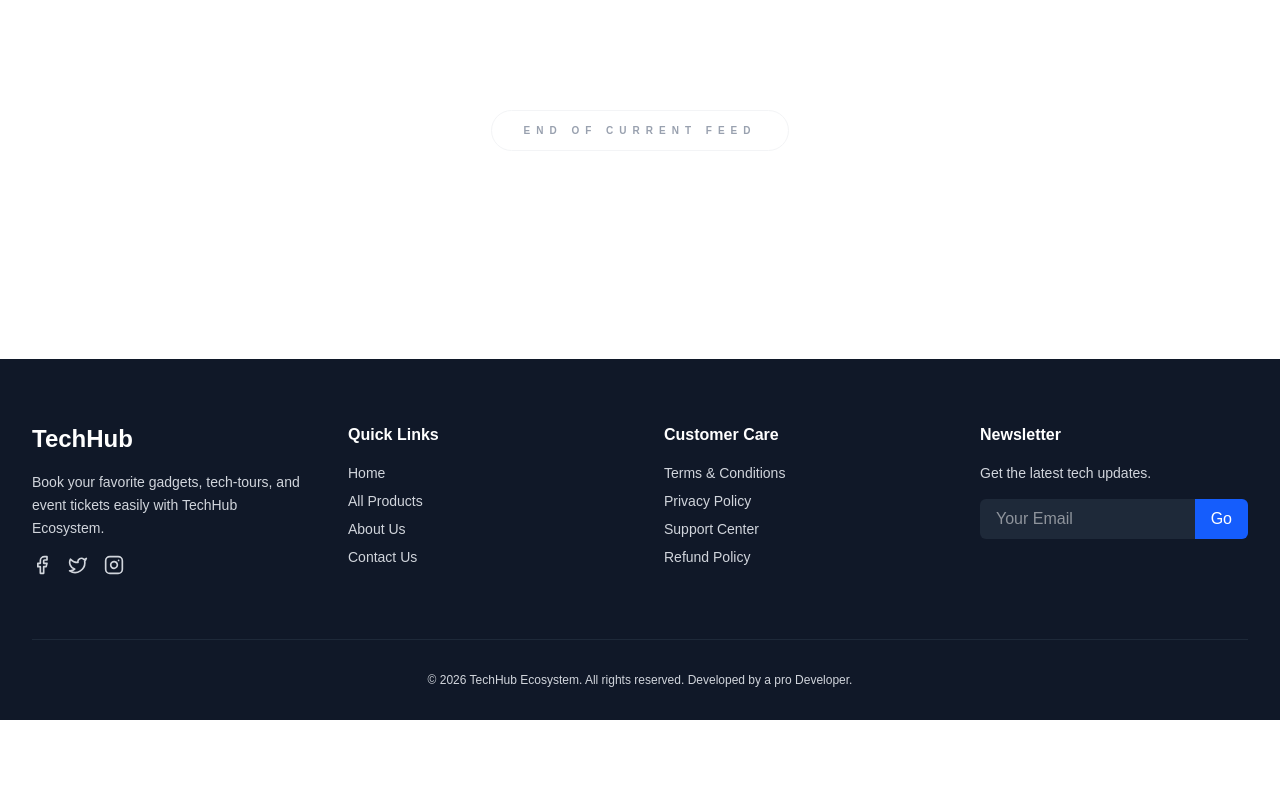
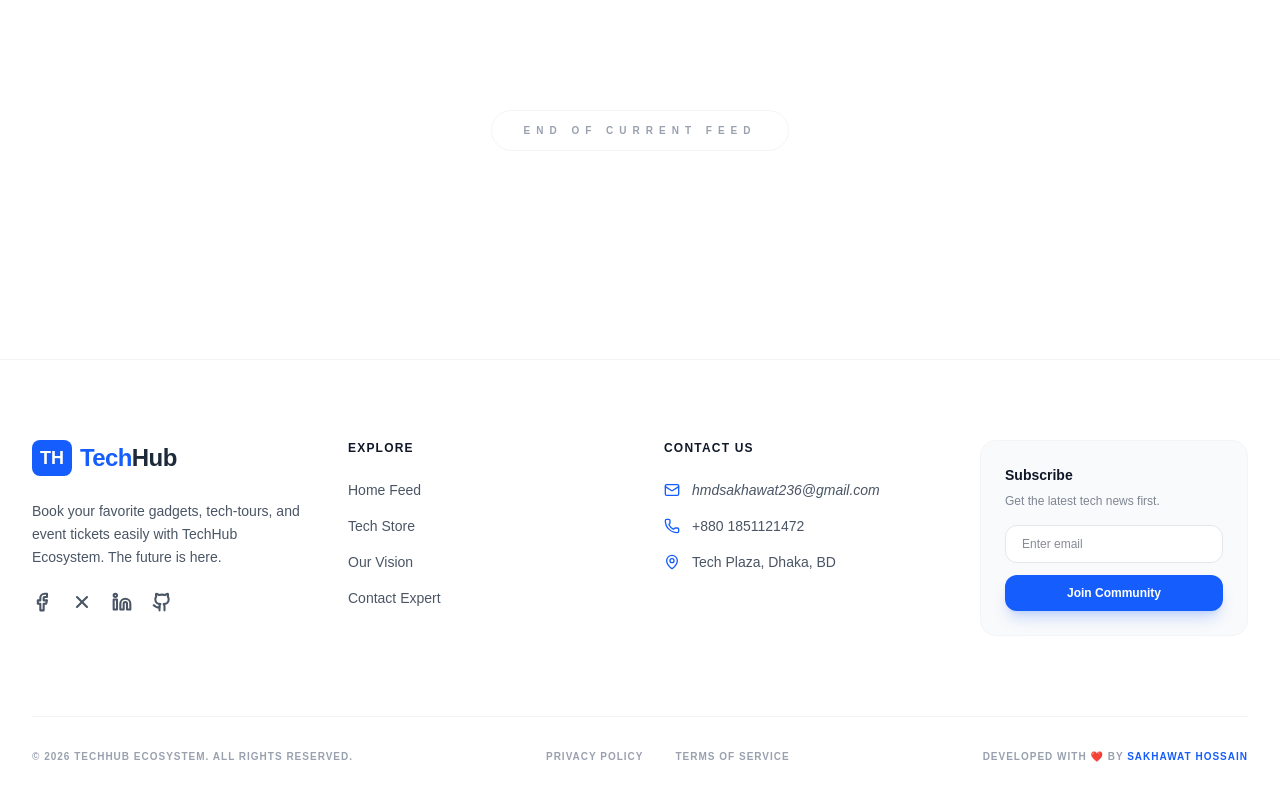
Before and after one commit to sakhawat236hossain/TechHub-Ecosystem, a Next.js app: page /blogs in a window 1280 px wide. Shown: the part 10679-11479 px from the top of the page. Before the commit the page ends 11399 px from the top, so only its background shows below. Built offline with nearby package versions, Linux system fonts and the light colour scheme.

Commit message:
footer update

```diff
--- a/src/components/shared/Footer.jsx
+++ b/src/components/shared/Footer.jsx
@@ -1,63 +1,93 @@
 import Link from 'next/link';
-import { Facebook, Twitter, Linkedin, Instagram } from 'lucide-react';
+import { Facebook, Linkedin, Instagram, Mail, Phone, MapPin, Github, X } from 'lucide-react';
+import Logo from '../common/Logo';
 
 const Footer = () => {
+  const socialLinks = [
+    { name: 'Facebook', icon: Facebook, href: 'https://www.facebook.com/md.sakhawth.hosain', color: 'hover:text-blue-600' },
+    { name: 'X', icon: X, href: 'https://x.com/MdSakhawat21005', color: 'hover:text-sky-500' },
+    { name: 'LinkedIn', icon: Linkedin, href: 'https://www.linkedin.com/in/md-sakhawat-hossain-web-developer/', color: 'hover:text-blue-700' },
+    { name: 'GitHub', icon: Github, href: 'https://github.com/sakhawat236hossain', color: 'hover:text-gray-900 dark:hover:text-white' },
+  ];
+
   return (
-    <footer className="bg-gray-900 text-gray-300 pt-16 pb-8">
-      <div className="max-w-7xl mx-auto px-4 sm:px-6 lg:px-8">
-        <div className="grid grid-cols-1 md:grid-cols-4 gap-12">
-          {/* Column 1: Logo & About */}
-          <div className="space-y-4">
-            <h2 className="text-2xl font-bold text-white">TechHub</h2>
-            <p className="text-sm leading-relaxed">
-              Book your favorite gadgets, tech-tours, and event tickets easily with TechHub Ecosystem.
+    <footer className="bg-white dark:bg-zinc-950 text-gray-600 dark:text-zinc-400 border-t border-gray-100 dark:border-zinc-900 pt-20 pb-10 transition-colors duration-500">
+      <div className="max-w-7xl mx-auto px-6 lg:px-8">
+        <div className="grid grid-cols-1 md:grid-cols-2 lg:grid-cols-4 gap-12">
+
+          {/* Column 1: Brand & Socials */}
+          <div className="space-y-6">
+            <Logo />
+            <p className="text-sm leading-relaxed max-w-xs">
+              Book your favorite gadgets, tech-tours, and event tickets easily with TechHub Ecosystem. The future is here.
             </p>
-            <div className="flex space-x-4">
-              <Facebook size={20} className="hover:text-blue-500 cursor-pointer" />
-              <Twitter size={20} className="hover:text-blue-400 cursor-pointer" />
-              <Instagram size={20} className="hover:text-pink-500 cursor-pointer" />
+            <div className="flex space-x-5">
+              {socialLinks.map((social) => (
+                <a
+                  key={social.name}
+                  href={social.href}
+                  target="_blank"
+                  rel="noopener noreferrer"
+                  className={`hover:-translate-y-1 transition-transform duration-300 cursor-pointer ${social.color}`}
+                >
+                  <social.icon size={20} strokeWidth={2.5} />
+                </a>
+              ))}
             </div>
           </div>
 
-          {/* Column 2: Quick Links */}
+          {/* Column 2: Quick Explore */}
           <div>
-            <h3 className="text-white font-semibold mb-4">Quick Links</h3>
-            <ul className="space-y-2 text-sm">
-              <li><Link href="/" className="hover:text-white">Home</Link></li>
-              <li><Link href="/products" className="hover:text-white">All Products</Link></li>
-              <li><Link href="/about" className="hover:text-white">About Us</Link></li>
-              <li><Link href="/contact" className="hover:text-white">Contact Us</Link></li>
+            <h3 className="text-gray-900 dark:text-white font-bold mb-6 uppercase tracking-widest text-xs">Explore</h3>
+            <ul className="space-y-4 text-sm font-medium">
+              <li><Link href="/" className="hover:text-blue-600 transition-colors">Home Feed</Link></li>
+              <li><Link href="/products" className="hover:text-blue-600 transition-colors">Tech Store</Link></li>
+              <li><Link href="/about" className="hover:text-blue-600 transition-colors">Our Vision</Link></li>
+              <li><Link href="/contact" className="hover:text-blue-600 transition-colors">Contact Expert</Link></li>
             </ul>
           </div>
 
-          {/* Column 3: Policy */}
+          {/* Column 3: Contact Info */}
           <div>
-            <h3 className="text-white font-semibold mb-4">Customer Care</h3>
-            <ul className="space-y-2 text-sm">
-              <li>Terms & Conditions</li>
-              <li>Privacy Policy</li>
-              <li>Support Center</li>
-              <li>Refund Policy</li>
+            <h3 className="text-gray-900 dark:text-white font-bold mb-6 uppercase tracking-widest text-xs">Contact Us</h3>
+            <ul className="space-y-4 text-sm">
+              <li className="flex items-center gap-3 italic">
+                <Mail size={16} className="text-blue-600" /> hmdsakhawat236@gmail.com
+              </li>
+              <li className="flex items-center gap-3">
+                <Phone size={16} className="text-blue-600" /> +880 1851121472
+              </li>
+              <li className="flex items-center gap-3">
+                <MapPin size={16} className="text-blue-600" /> Tech Plaza, Dhaka, BD
+              </li>
             </ul>
           </div>
 
           {/* Column 4: Newsletter */}
-          <div>
-            <h3 className="text-white font-semibold mb-4">Newsletter</h3>
-            <p className="text-sm mb-4">Get the latest tech updates.</p>
-            <form className="flex">
+          <div className="bg-gray-50 dark:bg-zinc-900/50 p-6 rounded-2xl border border-gray-100 dark:border-zinc-800">
+            <h3 className="text-gray-900 dark:text-white font-bold mb-2 text-sm">Subscribe</h3>
+            <p className="text-xs mb-4 opacity-70">Get the latest tech news first.</p>
+            <form className="space-y-3">
               <input
                 type="email"
-                placeholder="Your Email"
-                className="bg-gray-800 text-white px-4 py-2 rounded-l-md w-full focus:outline-none focus:ring-1 focus:ring-blue-500"
+                placeholder="Enter email"
+                className="w-full bg-white dark:bg-zinc-800 text-gray-900 dark:text-white px-4 py-2.5 rounded-xl text-xs border border-gray-200 dark:border-zinc-700 focus:outline-none focus:ring-2 focus:ring-blue-600 transition-all"
               />
-              <button className="bg-blue-600 px-4 py-2 rounded-r-md text-white hover:bg-blue-700">Go</button>
+              <button className="w-full bg-blue-600 text-white py-2.5 rounded-xl text-xs font-bold hover:bg-blue-700 shadow-lg shadow-blue-600/20 transition-all active:scale-95">
+                Join Community
+              </button>
             </form>
           </div>
         </div>
 
-        <div className="mt-16 pt-8 border-t border-gray-800 text-center text-xs">
-          © 2026 TechHub Ecosystem. All rights reserved. Developed by a pro Developer.
+        {/* Bottom Section */}
+        <div className="mt-20 pt-8 border-t border-gray-100 dark:border-zinc-900 flex flex-col md:flex-row justify-between items-center gap-4 text-[10px] font-bold uppercase tracking-widest text-gray-400 text-center">
+          <p>© 2026 TechHub Ecosystem. All rights reserved.</p>
+          <div className="flex gap-8">
+            <span className="hover:text-gray-900 dark:hover:text-white cursor-pointer transition-colors">Privacy Policy</span>
+            <span className="hover:text-gray-900 dark:hover:text-white cursor-pointer transition-colors">Terms of Service</span>
+          </div>
+          <p>Developed with ❤️ by <a href="https://github.com/sakhawat236hossain" target="_blank" className="text-blue-600 hover:underline">Sakhawat Hossain</a></p>
         </div>
       </div>
     </footer>
```
Also changed, not shown: src/app/(common-layout)/blogs/page.jsx (+23 -9 lines).
